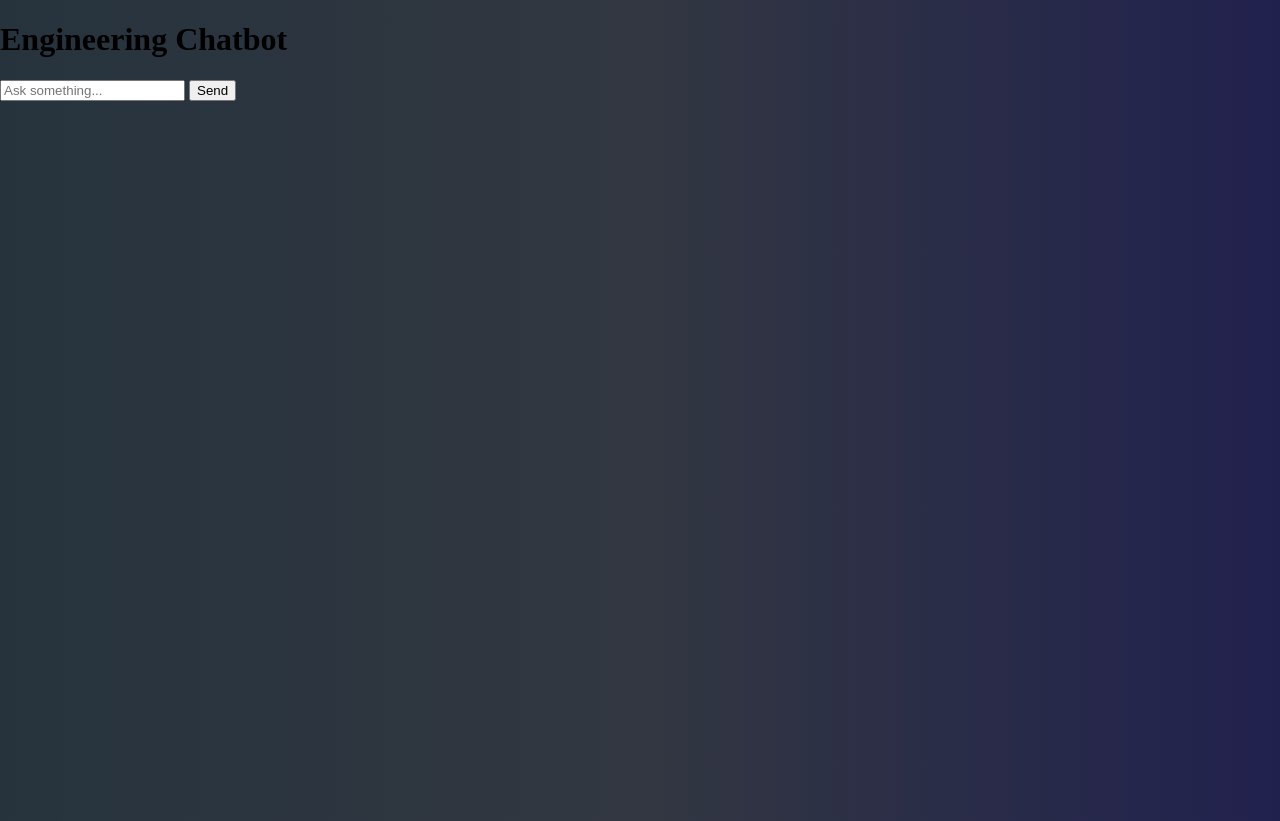
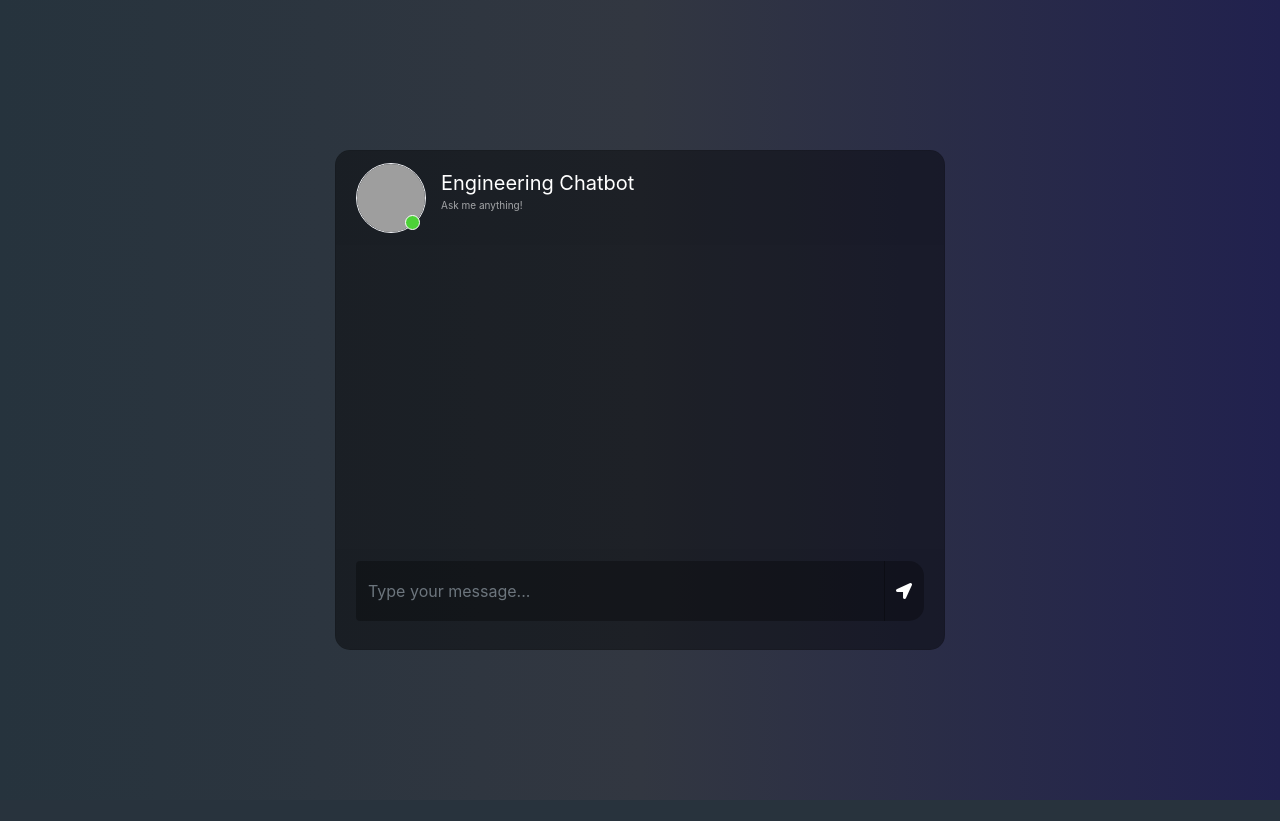
Before and after one commit to Kapeilaash/engineering_chatbot-, a Python web app: template src/templates/chat.html in a window 1280 px wide. After the commit the page ends 800 px from the top, so only its background shows below. Run offline with Jinja, Linux system fonts and the light colour scheme; the template is opened without the code that fills it, so the values that code supplies are empty; some libraries are stand-ins or nearby versions; grey boxes are pictures that could not be loaded.

Commit message:
HTML code add

```diff
--- a/src/templates/chat.html
+++ b/src/templates/chat.html
@@ -1,48 +1,81 @@
+<link href="//maxcdn.bootstrapcdn.com/bootstrap/4.1.1/css/bootstrap.min.css" rel="stylesheet" id="bootstrap-css">
+<script src="//maxcdn.bootstrapcdn.com/bootstrap/4.1.1/js/bootstrap.min.js"></script>
+<script src="//cdnjs.cloudflare.com/ajax/libs/jquery/3.2.1/jquery.min.js"></script>
+
 <!DOCTYPE html>
-<html lang="en">
+<html>
 	<head>
-  <meta charset="UTF-8" />
-  <meta name="viewport" content="width=device-width,initial-scale=1" />
-  <title>Engineering Chatbot</title>
-  <link rel="stylesheet" href="/static/style.css" />
+		<title>Chatbot</title>
+		<link rel="stylesheet" href="https://stackpath.bootstrapcdn.com/bootstrap/4.1.3/css/bootstrap.min.css" integrity="sha384-MCw98/SFnGE8fJT3GXwEOngsV7Zt27NXFoaoApmYm81iuXoPkFOJwJ8ERdknLPMO" crossorigin="anonymous">
+		<link rel="stylesheet" href="https://use.fontawesome.com/releases/v5.5.0/css/all.css" integrity="sha384-B4dIYHKNBt8Bc12p+WXckhzcICo0wtJAoU8YZTY5qE0Id1GSseTk6S+L3BlXeVIU" crossorigin="anonymous">
+		<script src="https://ajax.googleapis.com/ajax/libs/jquery/3.3.1/jquery.min.js"></script>
+		<link rel="stylesheet" type="text/css" href="{{ url_for('static', filename='style.css')}}"/>
 	</head>
+
+
 	<body>
-  <div class="chat-container">
-    <h1>Engineering Chatbot</h1>
-    <div id="messages"></div>
-    <form id="chat-form">
-      <input type="text" id="user-input" placeholder="Ask something..." autocomplete="off" required />
-      <button type="submit">Send</button>
+		<div class="container-fluid h-100">
+			<div class="row justify-content-center h-100">
+				<div class="col-md-8 col-xl-6 chat">
+					<div class="card">
+						<div class="card-header msg_head">
+							<div class="d-flex bd-highlight">
+								<div class="img_cont">
+									<img src="https://cdn-icons-png.flaticon.com/512/387/387569.png" class="rounded-circle user_img">
+									<!-- <img src="https://www.prdistribution.com/spirit/uploads/pressreleases/2019/newsreleases/d83341deb75c4c4f6b113f27b1e42cd8-chatbot-florence-already-helps-thousands-of-patients-to-remember-their-medication.png" class="rounded-circle user_img"> -->
+									<span class="online_icon"></span>
+								</div>
+								<div class="user_info">
+									<span>Engineering Chatbot</span>
+									<p>Ask me anything!</p>
+								</div>
+							</div>
+						</div>
+						<div id="messageFormeight" class="card-body msg_card_body">
+
+
+						</div>
+						<div class="card-footer">
+							<form id="messageArea" class="input-group">
+                                <input type="text" id="text" name="msg" placeholder="Type your message..." autocomplete="off" class="form-control type_msg" required/>
+								<div class="input-group-append">
+									<button type="submit" id="send" class="input-group-text send_btn"><i class="fas fa-location-arrow"></i></button>
+								</div>
 							</form>
 						</div>
+					</div>
+				</div>
+			</div>
+		</div>
+
 		<script>
-const form = document.getElementById('chat-form');
-const input = document.getElementById('user-input');
-const messages = document.getElementById('messages');
+			$(document).ready(function() {
+				$("#messageArea").on("submit", function(event) {
+					const date = new Date();
+					const hour = date.getHours();
+					const minute = date.getMinutes();
+					const str_time = hour+":"+minute;
+					var rawText = $("#text").val();
 
-function appendMessage(role, text){
-  const div = document.createElement('div');
-  div.className = 'message ' + role;
-  div.textContent = text;
-  messages.appendChild(div);
-  messages.scrollTop = messages.scrollHeight;
-}
+					var userHtml = '<div class="d-flex justify-content-end mb-4"><div class="msg_cotainer_send">' + rawText + '<span class="msg_time_send">'+ str_time + '</span></div><div class="img_cont_msg"><img src="https://i.ibb.co/d5b84Xw/Untitled-design.png" class="rounded-circle user_img_msg"></div></div>';
 
-form.addEventListener('submit', async (e) => {
-  e.preventDefault();
-  const text = input.value.trim();
-  if(!text) return;
-  appendMessage('user', text);
-  input.value='';
-  try {
-    const res = await fetch('/api/chat', {method:'POST', headers:{'Content-Type':'application/json'}, body: JSON.stringify({message: text})});
-    if(!res.ok) throw new Error('Request failed');
-    const data = await res.json();
-    appendMessage('bot', data.reply || '[no reply]');
-  } catch(err){
-    appendMessage('bot', 'Error: ' + err.message);
-  }
+					$("#text").val("");
+					$("#messageFormeight").append(userHtml);
+
+					$.ajax({
+						data: {
+							msg: rawText,
+						},
+						type: "POST",
+						url: "/get",
+					}).done(function(data) {
+						var botHtml = '<div class="d-flex justify-content-start mb-4"><div class="img_cont_msg"><img src="https://cdn-icons-png.flaticon.com/512/387/387569.png" class="rounded-circle user_img_msg"></div><div class="msg_cotainer">' + data + '<span class="msg_time">' + str_time + '</span></div></div>';
+						$("#messageFormeight").append($.parseHTML(botHtml));
+					});
+					event.preventDefault();
+				});
 			});
 		</script>
+
     </body>
 </html>
```
Lines whose indentation alone changed are shown as unchanged.
